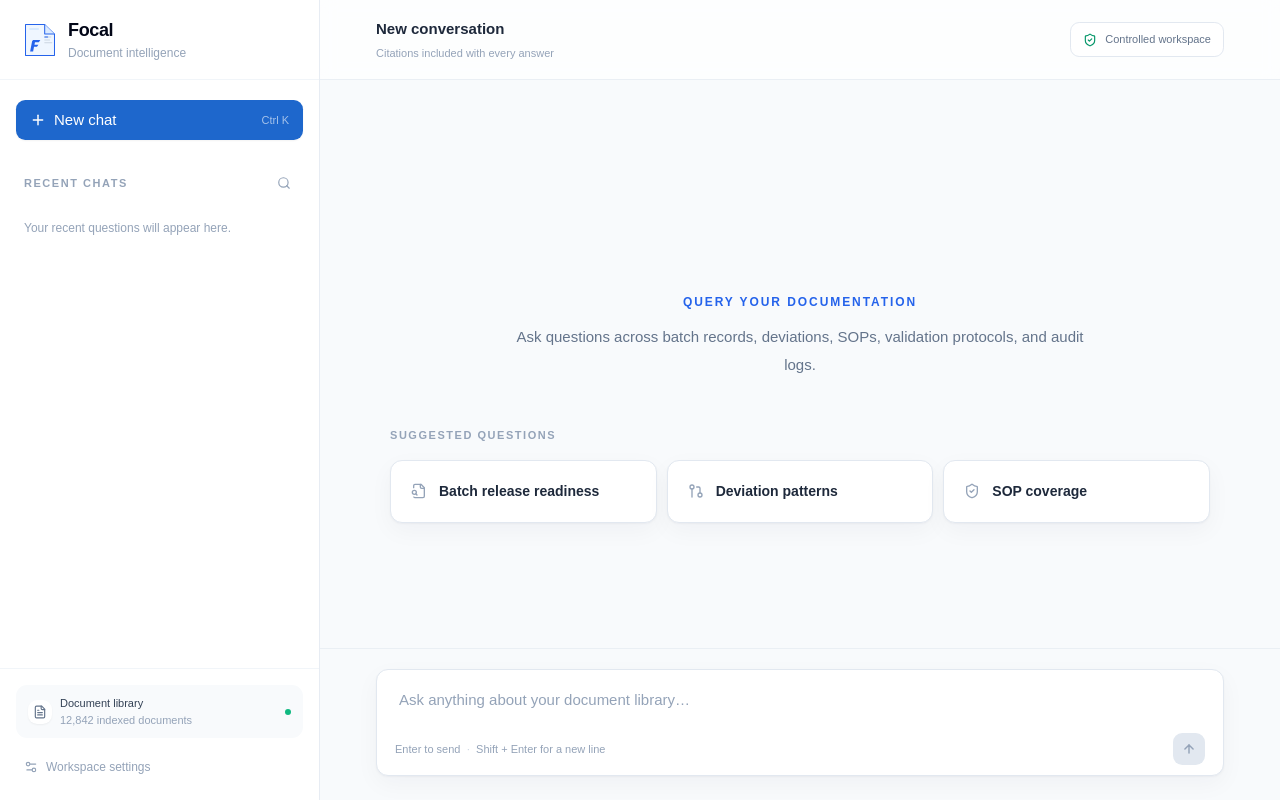
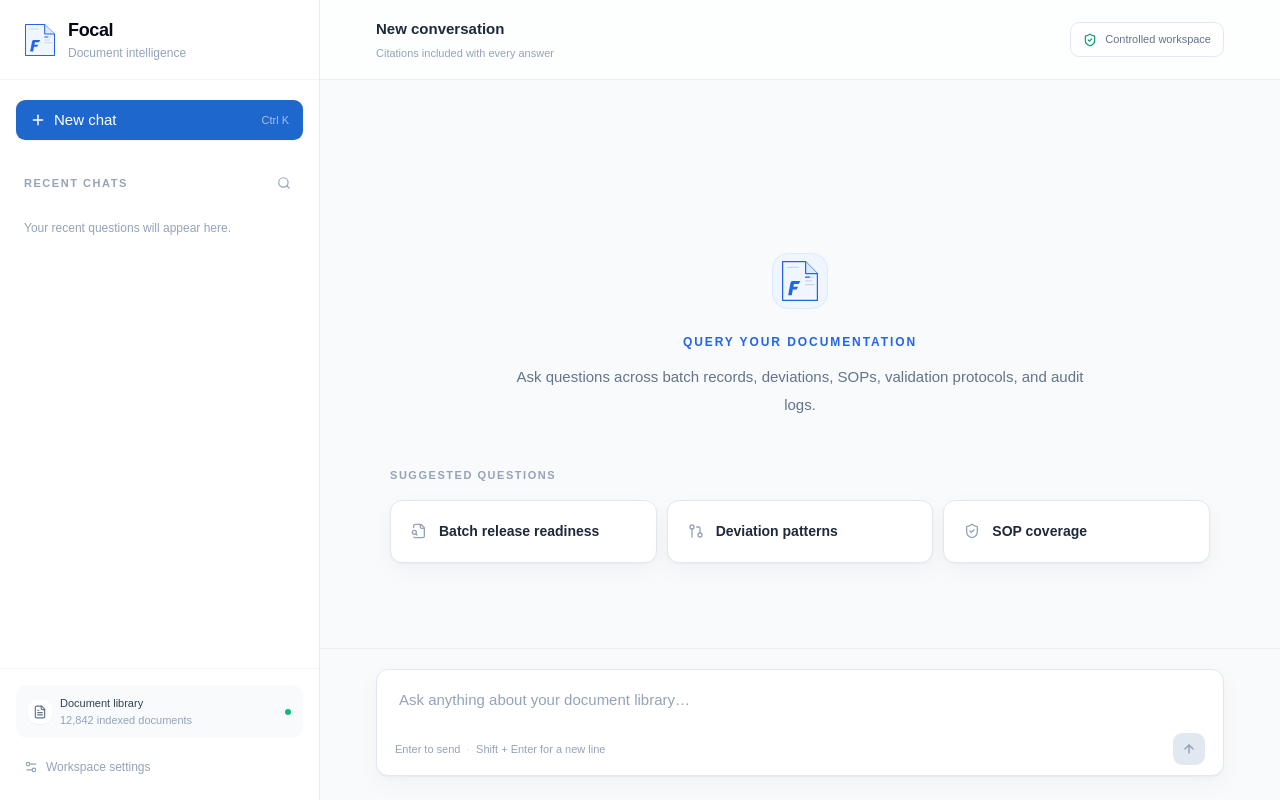
Before and after one commit to nathanb21/focal, a Next.js app: page / in a window 1280 px wide. Built offline with nearby package versions, Linux system fonts and the light colour scheme.

Commit message:
Re-add logo to the new message page

```diff
--- a/components/chat/FocalChat.tsx
+++ b/components/chat/FocalChat.tsx
@@ -7,6 +7,7 @@
 import { ChatInput } from "@/components/chat/ChatInput";
 import { CitationPanel } from "@/components/chat/CitationPanel";
 import { MessageThread } from "@/components/chat/MessageThread";
+import { BrandMark } from "@/components/BrandMark";
 import type { Citation, StoredChat, StoredMessage } from "@/lib/types";
 
 type FocalChatProps = {
@@ -152,6 +153,9 @@
     <div className="flex min-h-0 flex-1 items-center justify-center overflow-y-auto px-5 pb-28 pt-12 sm:px-8">
       <div className="w-full max-w-[820px]">
         <div className="mb-12 text-center">
+          <div className="mx-auto mb-6 flex h-14 w-14 items-center justify-center rounded-2xl border border-blue-100 bg-blue-50">
+            <BrandMark size="md" />
+          </div>
           <p className="mb-3 text-[12px] font-semibold uppercase tracking-[0.16em] text-blue-600">Query your documentation</p>
           <p className="mx-auto max-w-[600px] text-[15px] leading-7 text-slate-500">Ask questions across batch records, deviations, SOPs, validation protocols, and audit logs.</p>
         </div>
```
